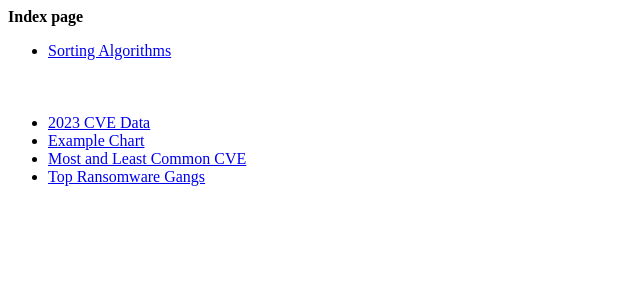
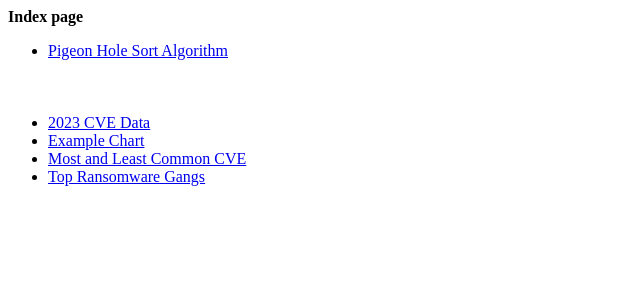
Before and after one commit to hfxalbees/DSA_CVE, a Flask app: page / in a window 1280 px wide. Shown: the top 300 px of the page, without its empty margins (0-640 px from the left). Run offline with Flask 3, Linux system fonts and the light colour scheme; parts of the project's set-up code (start-up, migrations or seed data) failed here and were passed over.

Commit message:
Updates to PigeonHoleSort

```diff
--- a/templates/base.html
+++ b/templates/base.html
@@ -9,7 +9,7 @@
 <body>
     <nav>
         <ul>
-            <li><a href="/pigeonHoleSort">Sorting Algorithms</a></li>
+            <li><a href="/pigeonHoleSort">Pigeon Hole Sort Algorithm</a></li>
             <br>
             <br>
             <br>
```
